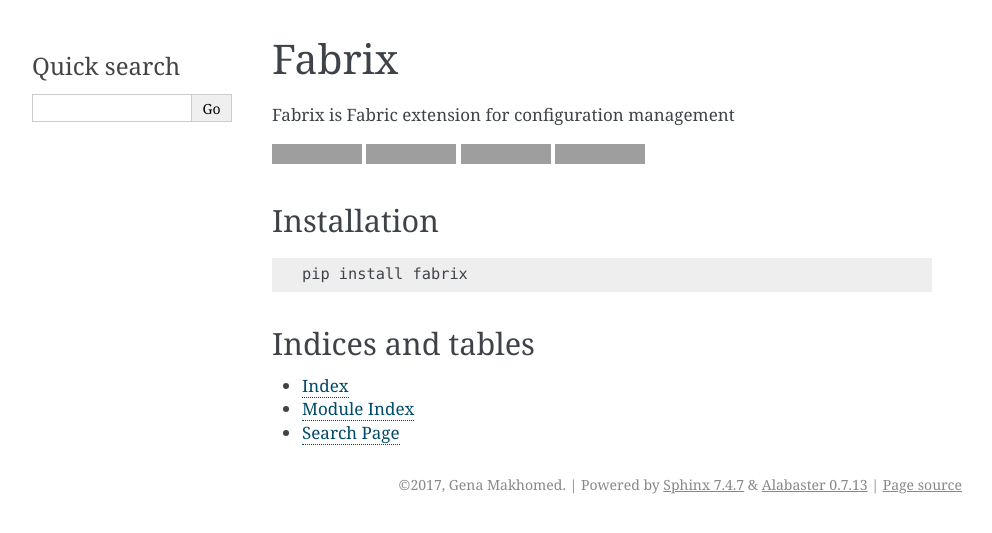
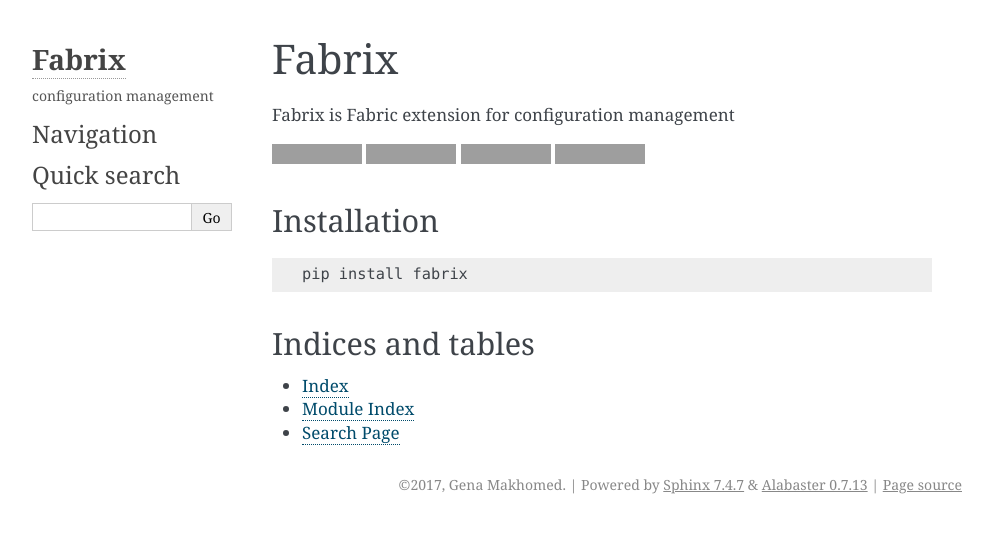
Before and after one commit to makhomed/fabrix, a Sphinx documentation site: the page built from docs/index.rst, in a window 1280 px wide, cut to the strip 0-533 px from the top of the page. Shown: the whole strip, without its empty margins (148-1140 px from the left). Built offline with Sphinx 7.4.7, drawn with Linux system fonts in a browser that asks for light colours; grey boxes are pictures that could not be loaded.

Commit message:
tune  Alabaster theme

```diff
--- a/docs/conf.py
+++ b/docs/conf.py
@@ -81,18 +81,20 @@
 
 # The theme to use for HTML and HTML Help pages.  See the documentation for
 # a list of builtin themes.
-#
-# import sphinx_rtd_theme
-# html_theme = 'sphinx_rtd_theme'
-# html_theme_path = [sphinx_rtd_theme.get_html_theme_path()]
-
 html_theme = 'alabaster'
 
 # Theme options are theme-specific and customize the look and feel of a theme
 # further.  For a list of options available for each theme, see the
 # documentation.
-#
-# html_theme_options = {}
+html_theme_options = {
+    'logo_name': True,
+    'description': 'configuration management',
+    'analytics_id': 'UA-8460579-2',
+    'canonical_url': 'https://fabrix.readthedocs.io/en/latest/',
+    'show_powered_by':  True,
+    'show_related': False,
+}
+
 
 # Add any paths that contain custom static files (such as style sheets) here,
 # relative to this directory. They are copied after the builtin static files,
@@ -106,11 +108,12 @@
 # refs: http://alabaster.readthedocs.io/en/latest/installation.html#sidebars
 html_sidebars = {
     '**': [
-        'relations.html',  # needs 'show_related': True theme option to display
+        'about.html',
+        'navigation.html',
+        'relations.html',
         'searchbox.html',
     ]
 }
-
 
 # -- Options for HTMLHelp output ------------------------------------------
 
@@ -164,6 +167,6 @@
 #  dir menu entry, description, category)
 texinfo_documents = [
     (master_doc, 'Fabrix', u'Fabrix Documentation',
-     author, 'Fabrix', 'One line description of project.',
+     author, 'Fabrix', 'Fabrix is Fabric extension for configuration management',
      'Miscellaneous'),
 ]
```
